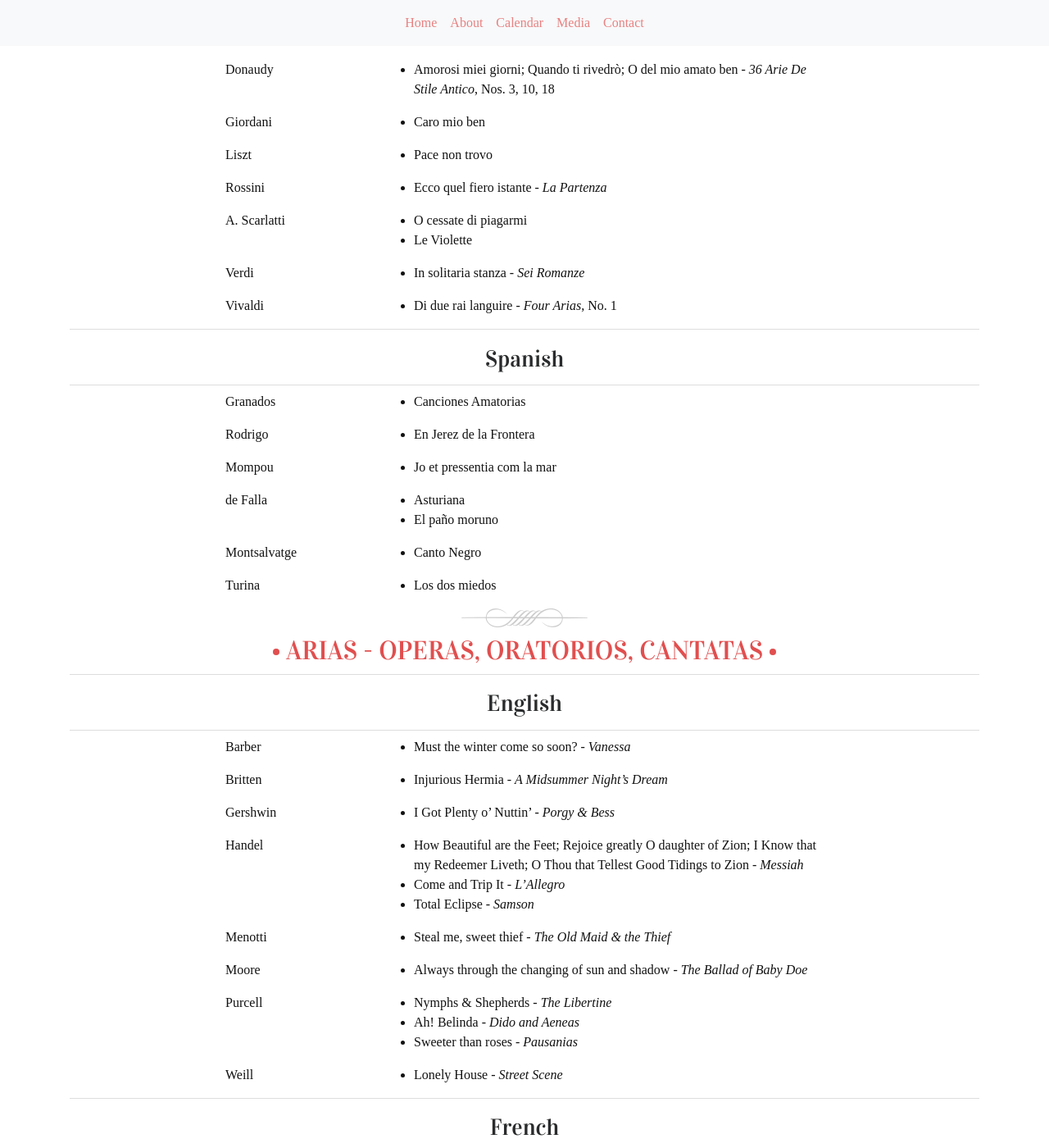
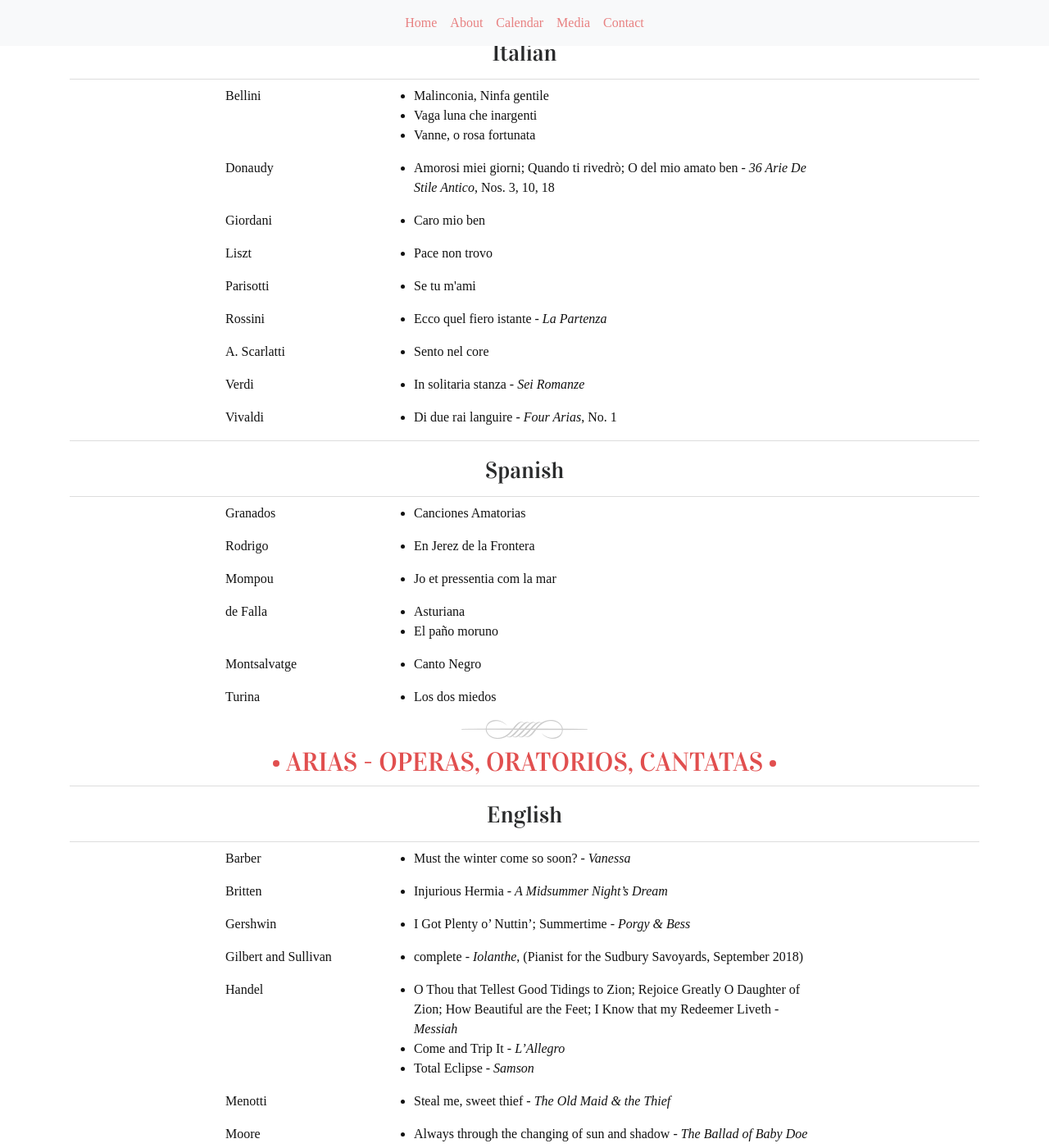
Before and after one commit to musicbygraceevelyn/musicbygraceevelyn.github.io, a Jekyll site: the page built from vocal_rep.md, in a window 1280 px wide and 1400 px high, scrolled down 4145 px. Shown: the whole window at 82% size. Built offline with Jekyll 4.4.1, drawn with Linux system fonts in a browser that asks for light colours; some web fonts are replaced; some of the changed text lies outside the part shown.

```diff
--- a/vocal_rep.md
+++ b/vocal_rep.md
@@ -389,15 +405,16 @@ art_songs:
     Liszt:
     - songs:
       - Pace non trovo
+    Parisotti:
+    - songs:
+      - Se tu m'ami
     Rossini:
     - songs:
       - Ecco quel fiero istante
       collection: La Partenza
     A. Scarlatti:
     - songs:
-      - O cessate di piagarmi
-    - songs:
-      - Le Violette
+      - Sento nel core
     Verdi:
     - songs:
       - In solitaria stanza
@@ -442,13 +459,19 @@ arias:
     Gershwin:
     - songs:
       - "I Got Plenty o’ Nuttin’"
+      - Summertime
       collection: Porgy & Bess
+    Gilbert and Sullivan:
+    - songs:
+      - complete
+      collection: Iolanthe
+      opus: (Pianist for the Sudbury Savoyards, September 2018)
     Handel:
     - songs:
+      - O Thou that Tellest Good Tidings to Zion
+      - Rejoice Greatly O Daughter of Zion
       - How Beautiful are the Feet
-      - Rejoice greatly O daughter of Zion
       - I Know that my Redeemer Liveth
-      - O Thou that Tellest Good Tidings to Zion
       collection: Messiah
     - songs:
       - Come and Trip It
```
Also changed, not shown: other parts of vocal_rep.md (+38 -11 lines).
